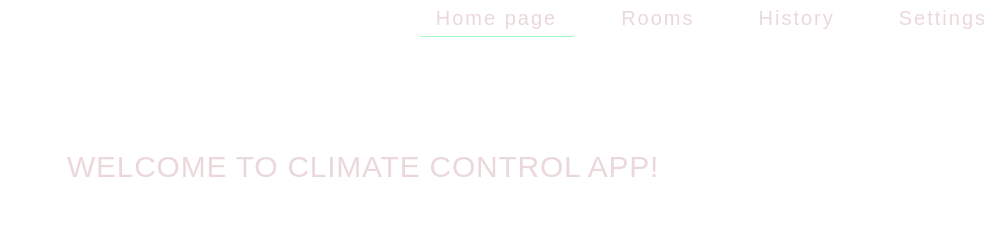
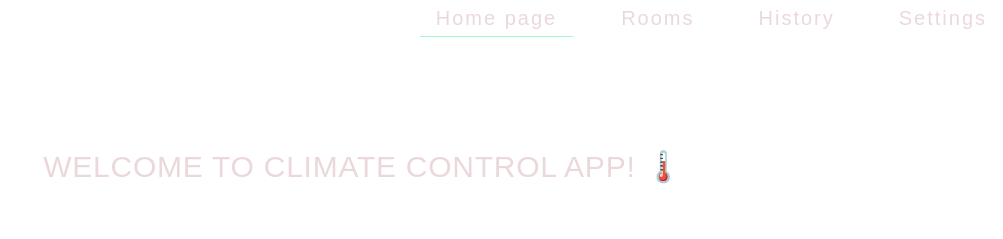
Before and after one commit to LMV5/climate-control, a Next.js app: page / in a window 1280 px wide. Shown: the top 239 px of the page, without its empty margins (277-1280 px from the left). Built offline with nearby package versions, Linux system fonts and the light colour scheme.

Commit message:
fix bugs

```diff
--- a/app/page.js
+++ b/app/page.js
@@ -13,7 +13,7 @@ export default function Page() {
   return (
     <div className="flex flex-col items-center pt-20">
       <h1 className="text-paleGrey mb-6 text-center text-3xl uppercase tracking-wide pl-2 pr-2">
-        Welcome to Climate Control App!
+        Welcome to Climate Control App! 🌡️
       </h1>
       <Button onClick={handleClick} variant="primary">
         Manage Rooms &rArr;
```
